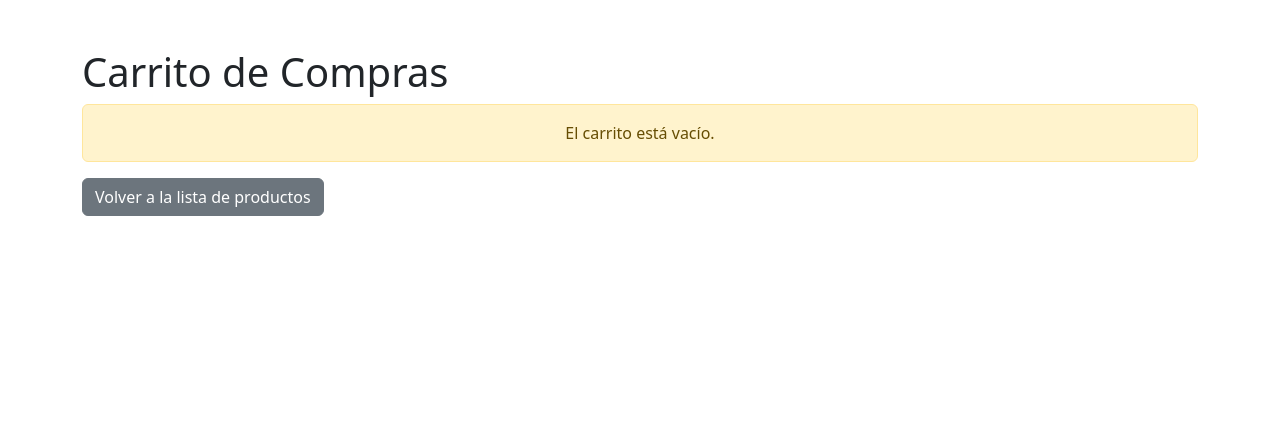
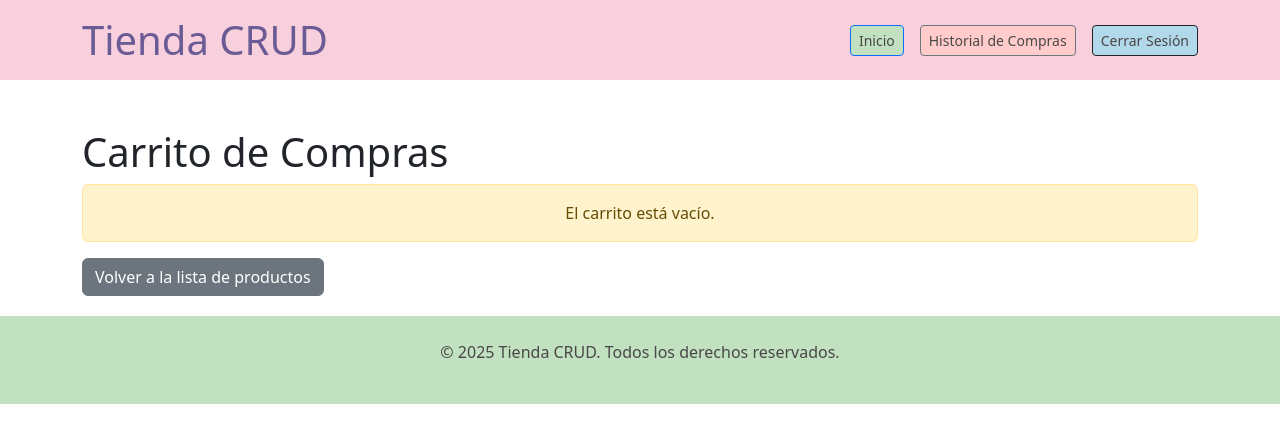
Before and after one commit to JhonatanP23/mi-proyecto-django, a Django app: page /cart/ in a window 1280 px wide. Shown: the top 443 px of the page. Run offline with Django 5.2, Linux system fonts and the light colour scheme; a user stored in the database is signed in.

```diff
--- a/productos/templates/productos/cart.html
+++ b/productos/templates/productos/cart.html
@@ -8,7 +8,22 @@
 </head>
 <body>
     {% load custom_filters %}
-    <div class="container mt-5">
+
+
+    <!-- Header -->
+    <header class="py-3" style="background-color: #f8cfdc;">
+        <div class="container d-flex justify-content-between align-items-center">
+            <h1 class="m-0" style="color: #6b5b95;">Tienda CRUD</h1>
+            <nav class="d-flex gap-3">
+                <a href="{% url 'home' %}" class="btn btn-primary btn-sm" style="background-color: #c1e1c1; color: #4a4747;">Inicio</a>
+                <a href="{% url 'purchase_history' %}" class="btn btn-secondary btn-sm" style="background-color: #ffcccb; color: #4a4747;">Historial de Compras</a>
+                {% if can_manage_products %}
+                    <a href="{% url 'add_product' %}" class="btn btn-success btn-sm" style="background-color: #f4d6a0; color: #4a4747;">Agregar Producto</a>
+                {% endif %}
+                <a href="{% url 'logout' %}" class="btn btn-dark btn-sm" style="background-color: #b2d9ea; color: #4a4747;">Cerrar Sesión</a>
+            </nav>
+        </div>
+    </header>    <div class="container mt-5">
         <h1>Carrito de Compras</h1>
         {% if products %}
         <table class="table table-bordered">
@@ -57,5 +72,11 @@
             <a href="{% url 'product_list' %}" class="btn btn-secondary">Volver a la lista de productos</a>
         </div>
     </div>
+
+     <!-- Footer -->
+     <footer class="text-center py-4" style="background-color: #c1e1c1; color: #4a4747; margin-top: 20px;">
+        <p>&copy; 2025 Tienda CRUD. Todos los derechos reservados.</p>
+    </footer>
+
 </body>
 </html>
```
Also changed, not shown: productos/templates/productos/product_detail.html (+23 -1 lines), productos/templates/productos/product_list.html (+38 -13 lines), productos/templates/productos/purchase_history.html (+17 -0 lines), db.sqlite3.
